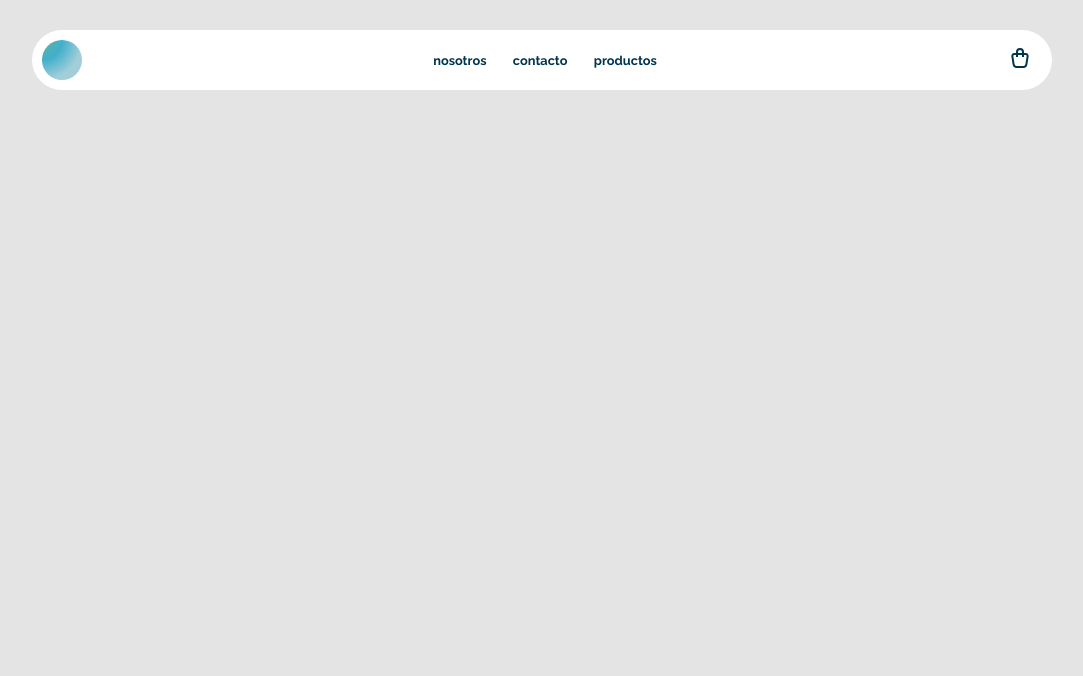
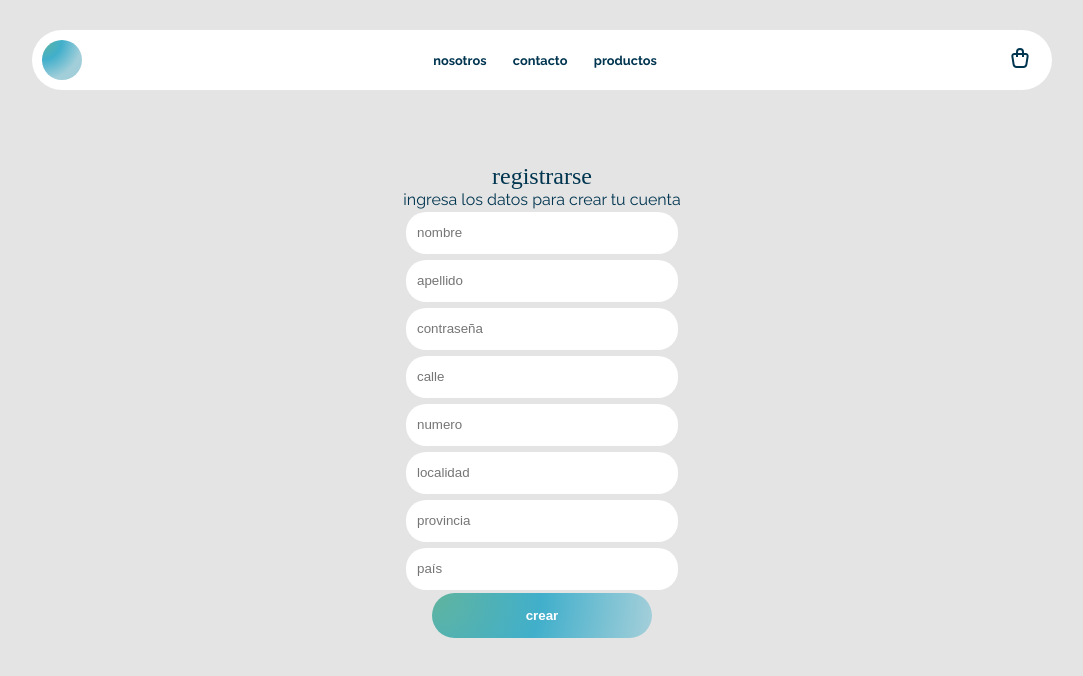
Before and after one commit to JONAAVILA/tienda-online, a React (Create React App) app: page /create in a window 1280 px wide. Shown: the top 676 px of the page, without its empty margins (98-1181 px from the left). Built offline with nearby package versions, Linux system fonts and the light colour scheme; a web font is replaced by a local one.

Commit message:
view usercreate created

```diff
--- a/src/App.js
+++ b/src/App.js
@@ -2,6 +2,7 @@ import Navbar from './components/navbar/Navbar';
 import Landing from './views/landing/Landing';
 import { BrowserRouter , Routes, Route } from 'react-router-dom';
 import ValidateEmail from './views/validateEmail/ValidateEmail';
+import User from './views/create/User';
 
 function App() {
   return (
@@ -10,6 +11,7 @@ function App() {
         <Routes>
           <Route path='/' element={<Landing/>}/>
           <Route path='/validate' element={<ValidateEmail/>}/>
+          <Route path='/create' element={<User/>}/>
         </Routes>
       </BrowserRouter>
   )
--- a/src/index.css
+++ b/src/index.css
@@ -50,6 +50,7 @@ input{
   height: 20px;
   padding: 11px;
   width: 250px;
+  margin: 3px;
   color: #003550;
   border-radius: 20px;
 }
--- /dev/null
+++ b/src/views/create/User.jsx
@@ -0,0 +1,104 @@
+import { useFormik } from "formik"
+import Button from "../../components/buttons/customButton/Button"
+import './user.css'
+
+const User = ()=>{
+    const formik = useFormik({
+        initialValues:{
+            name:'',
+            lastname:'',
+            password:'',
+            address:'',
+            number:'',
+            location:'',
+            state:'',
+            country:''
+        },
+        onSubmit: async (values)=>{
+
+        }
+    })
+
+    return(
+        <section className="section_create" >
+            <h1>registrarse</h1>
+            <h2>ingresa los datos para crear tu cuenta</h2>
+            <form
+                onSubmit={formik.handleSubmit}
+                className="create_form"
+            >
+                <input
+                    type="text"
+                    id="name"
+                    name="name"
+                    value={formik.values.name}
+                    placeholder="nombre"
+                    onChange={formik.handleChange}
+                />
+                <input
+                    type="text"
+                    id="lastname"
+                    name="lastname"
+                    value={formik.values.lastname}
+                    placeholder="apellido"
+                    onChange={formik.handleChange}
+                />
+                <input
+                    type="text"
+                    id="password"
+                    name="password"
+                    value={formik.values.password}
+                    placeholder="contraseña"
+                    onChange={formik.handleChange}
+                />
+                <input
+                    type="text"
+                    id="address"
+                    name="address"
+                    value={formik.values.address}
+                    placeholder="calle"
+                    onChange={formik.handleChange}
+                />
+                <input
+                    type="text"
+                    id="number"
+                    name="number"
+                    value={formik.values.number}
+                    placeholder="numero"
+                    onChange={formik.handleChange}
+                />
+                <input
+                    type="text"
+                    id="location"
+                    name="location"
+                    value={formik.values.location}
+                    placeholder="localidad"
+                    onChange={formik.handleChange}
+                />
+                <input
+                    type="text"
+                    id="state"
+                    name="state"
+                    value={formik.values.state}
+                    placeholder="provincia"
+                    onChange={formik.handleChange}
+                />
+                <input
+                    type="text"
+                    id="country"
+                    name="country"
+                    value={formik.values.country}
+                    placeholder="país"
+                    onChange={formik.handleChange}
+                />
+                <Button
+                    type='submit'
+                    color={'gradient'}
+                    children={'crear'}
+                />
+            </form>
+        </section>
+    )
+}
+
+export default User
--- /dev/null
+++ b/src/views/create/user.css
@@ -0,0 +1,12 @@
+.section_create{
+    display: flex;
+    flex-direction: column;
+    justify-content: center;
+    align-items: center;
+    height: 100vh;
+}
+.create_form{
+    display: flex;
+    flex-direction: column;
+    align-items: center;
+}
--- a/src/views/validateEmail/ValidateEmail.jsx
+++ b/src/views/validateEmail/ValidateEmail.jsx
@@ -14,7 +14,7 @@ const ValidateEmail = ()=>{
         onSubmit: async (values)=>{
             const check = await checkEmail(values)
             console.log(check)
-            if(check === false) navigate('/')
+            if(check === false) navigate('/create')
         }
     })
 
```
